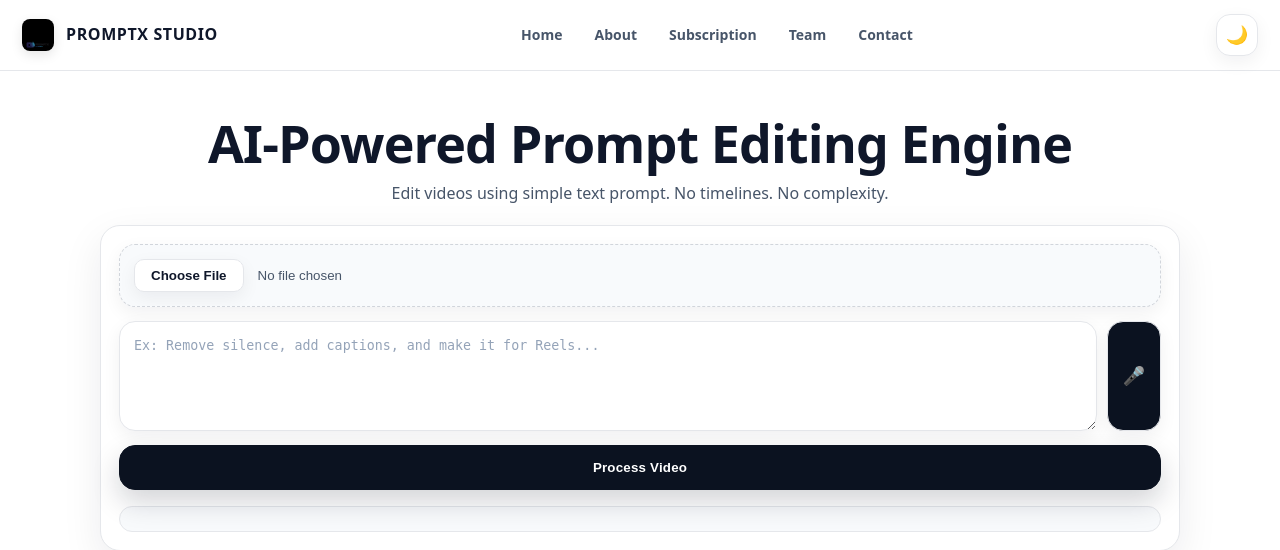
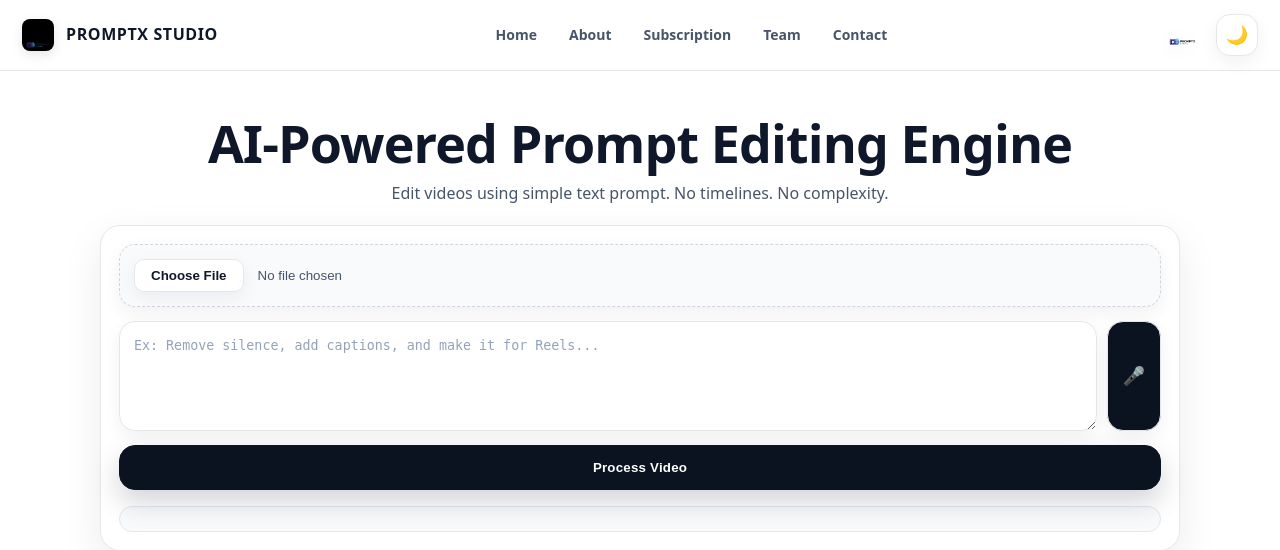
Before and after one commit to dhairyabh/Promtx-Studio, a FastAPI app: page / in a window 1280 px wide. Shown: the top 550 px of the page. Run offline with FastAPI, Linux system fonts and the light colour scheme.

Commit message:
UI: Add logo1.png to right corner of navbar

```diff
--- a/static/style.css
+++ b/static/style.css
@@ -145,6 +145,19 @@ body {
 :root[data-theme="dark"] .nav-links a:hover {
   background: rgba(255, 255, 255, 0.06);
   color: rgba(255, 255, 255, 0.92);
+}
+
+.nav-right {
+  display: flex;
+  align-items: center;
+  gap: 15px;
+}
+
+.nav-logo-right {
+  height: 36px;
+  width: auto;
+  border-radius: 6px;
+  filter: drop-shadow(0 2px 8px rgba(0, 0, 0, 0.1));
 }
 
 /* Theme toggle button */
--- a/templates/index.html
+++ b/templates/index.html
@@ -22,9 +22,12 @@
       <li><a href="#team">Team</a></li>
       <li><a href="#contact">Contact</a></li>
     </ul>
-    <button id="themeToggle" class="theme-toggle" aria-label="Toggle theme" title="Toggle theme">
-      <span id="themeIcon">🌙</span>
-    </button>
+    <div class="nav-right">
+      <img src="/static/logo1.png" alt="" class="nav-logo-right">
+      <button id="themeToggle" class="theme-toggle" aria-label="Toggle theme" title="Toggle theme">
+        <span id="themeIcon">🌙</span>
+      </button>
+    </div>
   </nav>
 
   <section id="home" class="section hero">
```
Also changed, not shown: static/logo1.png (added).
